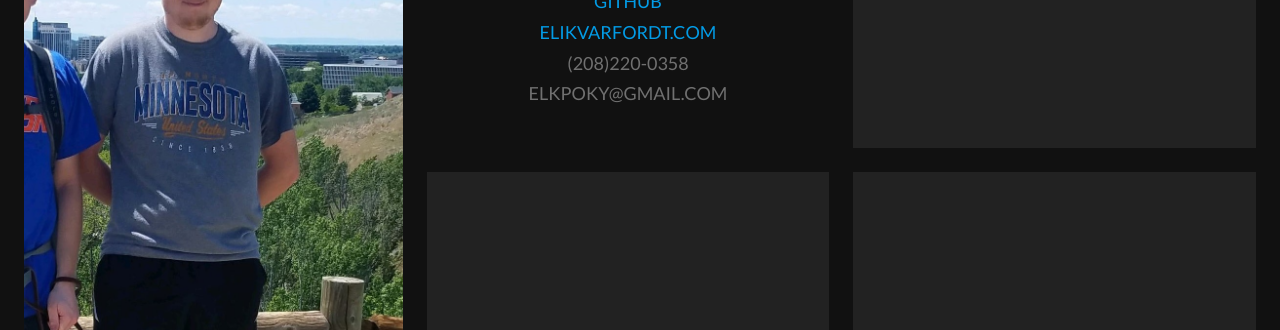
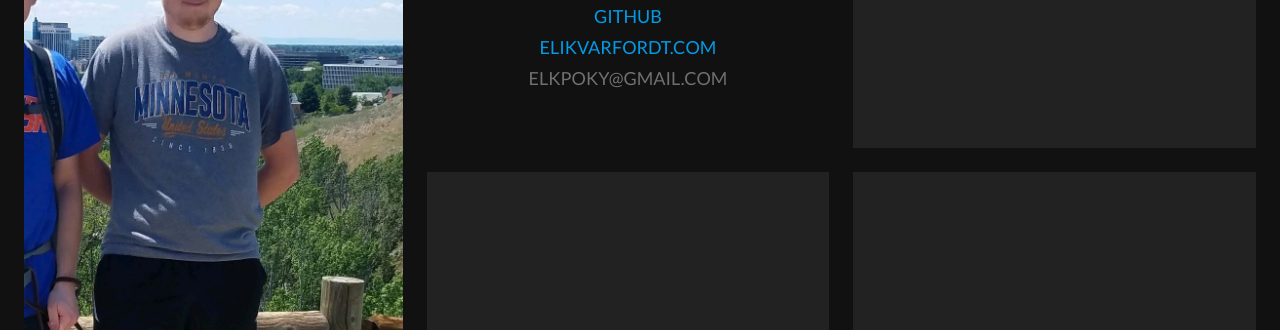
Before and after one commit to EliKvar/EliKvar.github.io, a plain HTML site: page index.html in a window 1280 px wide. Shown: the part 240-570 px from the top of the page. Drawn offline with Linux system fonts and the light colour scheme.

```diff
--- a/index.html
+++ b/index.html
@@ -54,7 +54,7 @@
                                         <li><a href="https://www.linkedin.com/in/eli-kvarfordt-167612204/" target="_blank">LinkedIn</a></li>
                                         <li><a href="https://github.com/EliKvar" target="_blank">Github</a></li>
                                         <li><a href="https://www.elikvarfordt.com/" target="_blank">elikvarfordt.com</a></li>
-                                        <li>(208)220-0358</li>
+
                                         <li>elkpoky@gmail.com</li>
 
                                 </h3>
```
